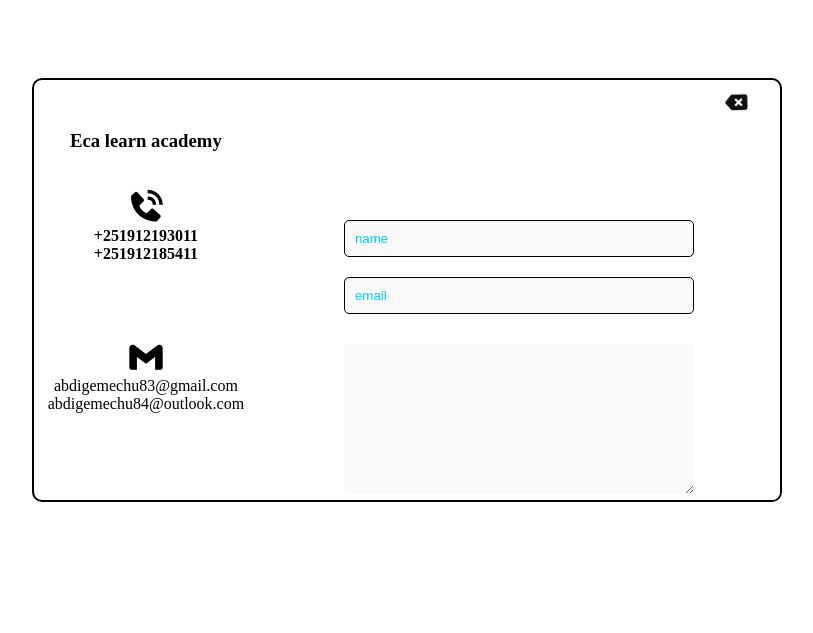
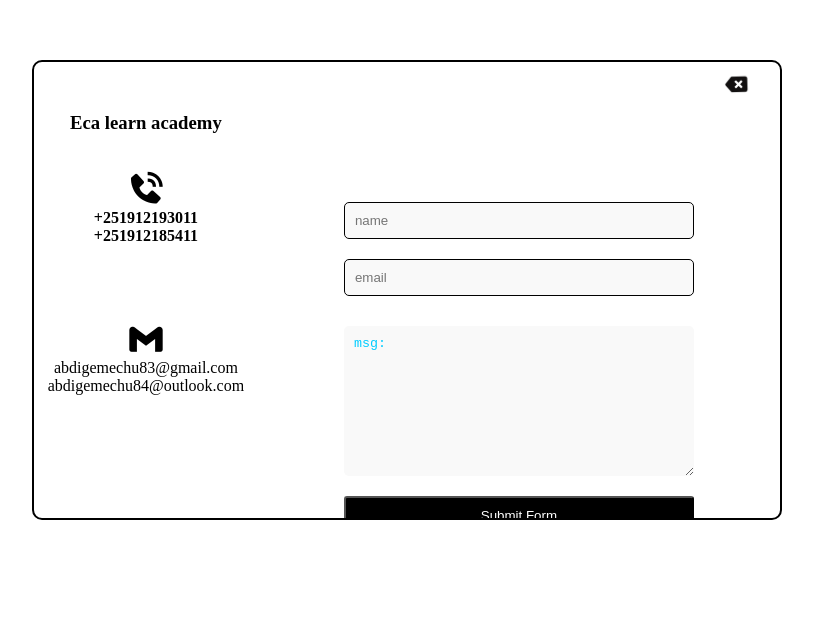
Before and after one commit to eclaegla/quiz, a plain HTML site: page contact.html in a window 1280 px wide. Shown: the part 110-743 px from the top of the page, without its empty margins (233-1046 px from the left). Drawn offline with nearby package versions, Linux system fonts and the light colour scheme.

Commit message:
Update contact.html

```diff
--- a/contact.html
+++ b/contact.html
@@ -30,9 +30,7 @@ input{
     border: none;
 }
 
-input::placeholder{
-    color: rgb(0, 204, 255);
-}
+
 
 textarea{
     height: 150px;
@@ -45,7 +43,7 @@ textarea{
 
 button{
     padding: 10px;
-    border: none;
+
     border-radius: 3px;
     color: white;
     background-color:black ;
@@ -96,7 +94,7 @@ button{
         <input placeholder="name" type="text" name="name" required>
         <input placeholder="email" type="email" name="email" required>
         <textarea placeholder="message" name="message" required>
-
+msg:
         </textarea>
 
 
@@ -129,6 +127,8 @@ button{
 
 
         </div>
+
+        <br> <br>
     </div>
 
 
```
